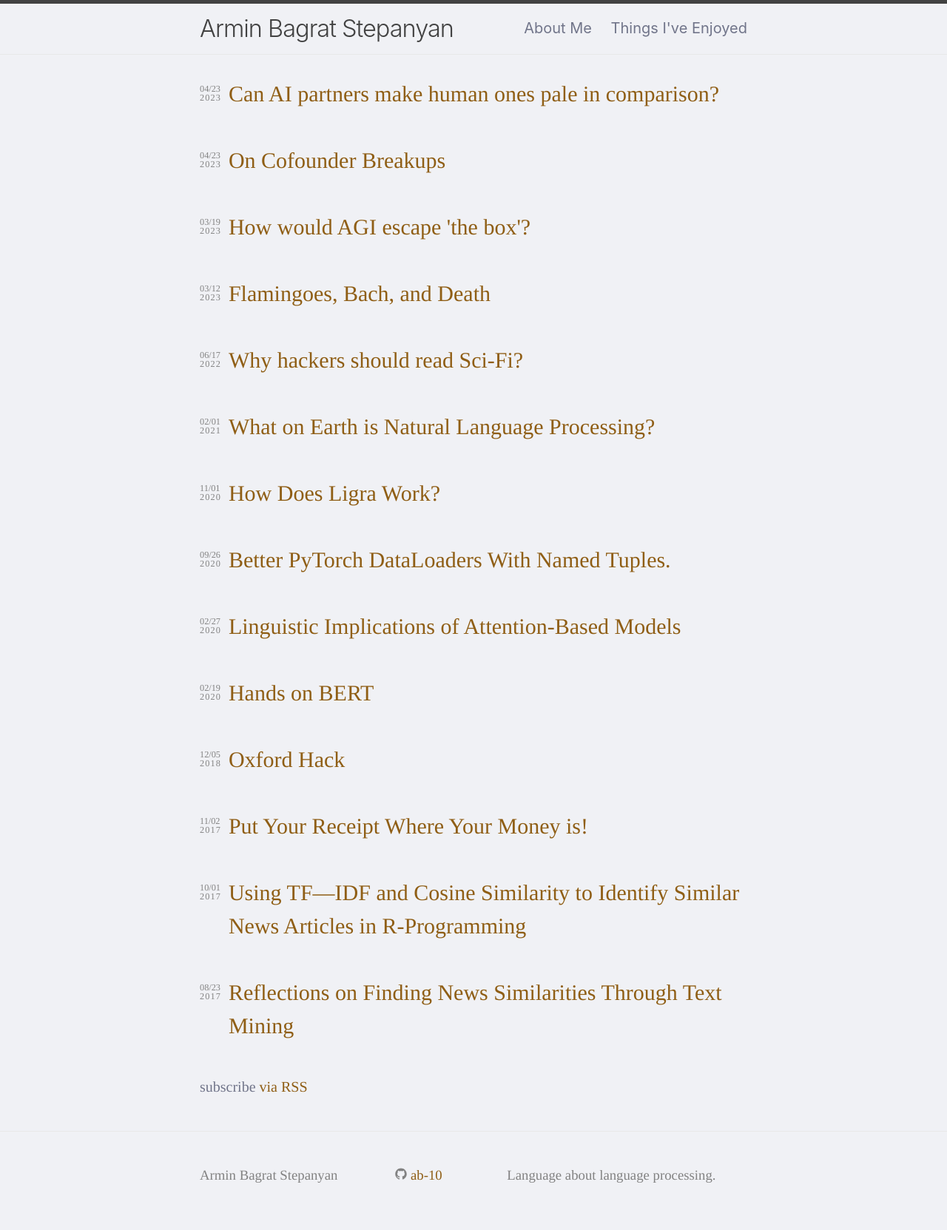
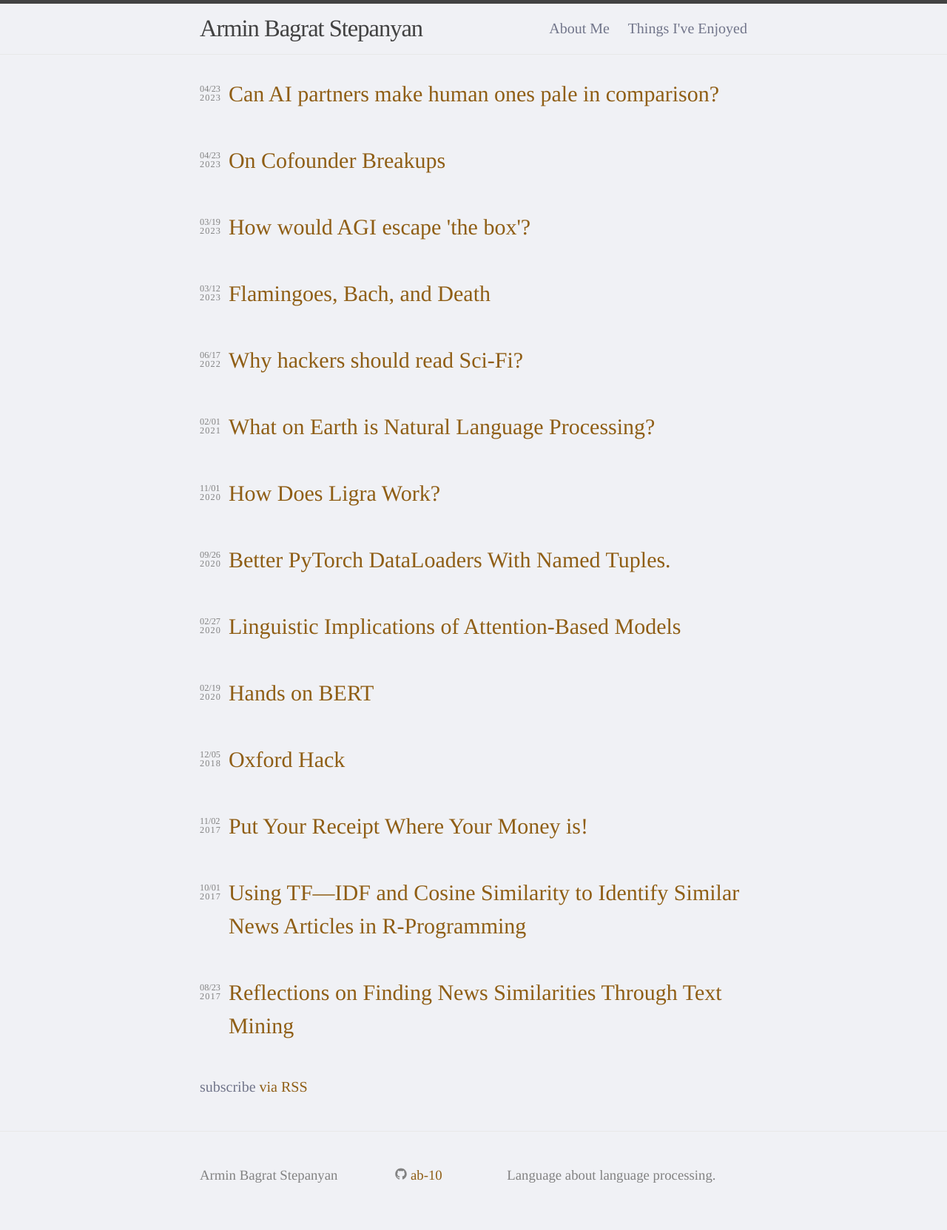
Before and after one commit to ab-10/ab-10.github.io, a Jekyll site: the page built from index.md, in a window 1280 px wide. Shown: the whole page at 74% size. Built offline with Jekyll 4.4.1, drawn with Linux system fonts in a browser that asks for light colours.

Commit message:
Make header and body fonts consistent

```diff
--- a/_sass/minima/_layout.scss
+++ b/_sass/minima/_layout.scss
@@ -5,7 +5,7 @@
   border-top: 5px solid $grey-color-dark;
   border-bottom: 1px solid $grey-color-light;
   min-height: $spacing-unit * 1.865;
-  font-family: -apple-system, BlinkMacSystemFont, avenir next, avenir, segoe ui, helvetica neue, helvetica, Cantarell, Ubuntu, roboto, noto, arial, sans-serif;
+  font-family: $base-font-family;
 
 
   // Positioning context for the mobile navigation icon
```
